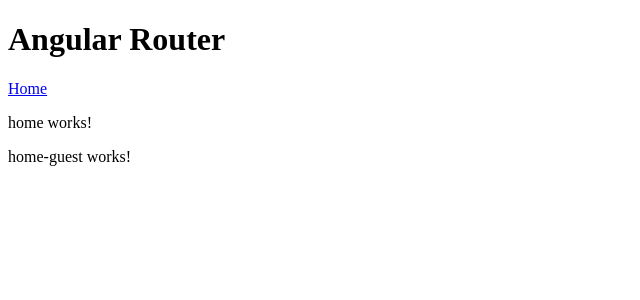
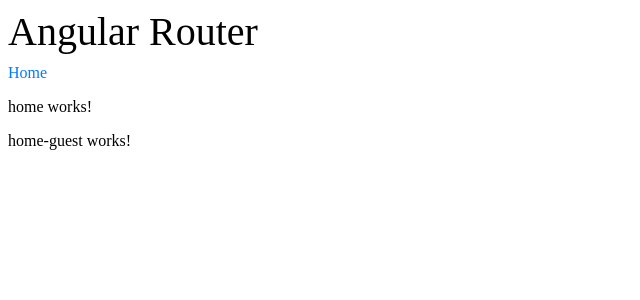
Before and after one commit to Kaskyi/ng4Sample, an Angular app: page / in a window 1280 px wide. Shown: the top 300 px of the page, without its empty margins (0-640 px from the left). Built offline with nearby package versions, Linux system fonts and the light colour scheme.

Commit message:
feat(bootstrap): add bootstrap

```diff
--- a/package.json
+++ b/package.json
@@ -21,6 +21,10 @@
     "@angular/platform-browser": "^4.0.0",
     "@angular/platform-browser-dynamic": "^4.0.0",
     "@angular/router": "^4.0.0",
+    "@ng-bootstrap/ng-bootstrap": "^1.0.0-beta.2",
+    "@ngx-translate/core": "^7.2.0",
+    "@ngx-translate/http-loader": "^1.0.2",
+    "bootstrap": "^4.0.0-alpha.6",
     "core-js": "^2.4.1",
     "rxjs": "^5.1.0",
     "zone.js": "^0.8.4"
--- a/src/app/app.component.scss
+++ b/src/app/app.component.scss
@@ -0,0 +1 @@
+@import "sass/styles";
--- /dev/null
+++ b/src/app/sass/_styles.scss
@@ -0,0 +1 @@
+@import "~bootstrap/scss/bootstrap";
```
Also changed, not shown: 1 other file (tests, documents, lock files or other folders).
